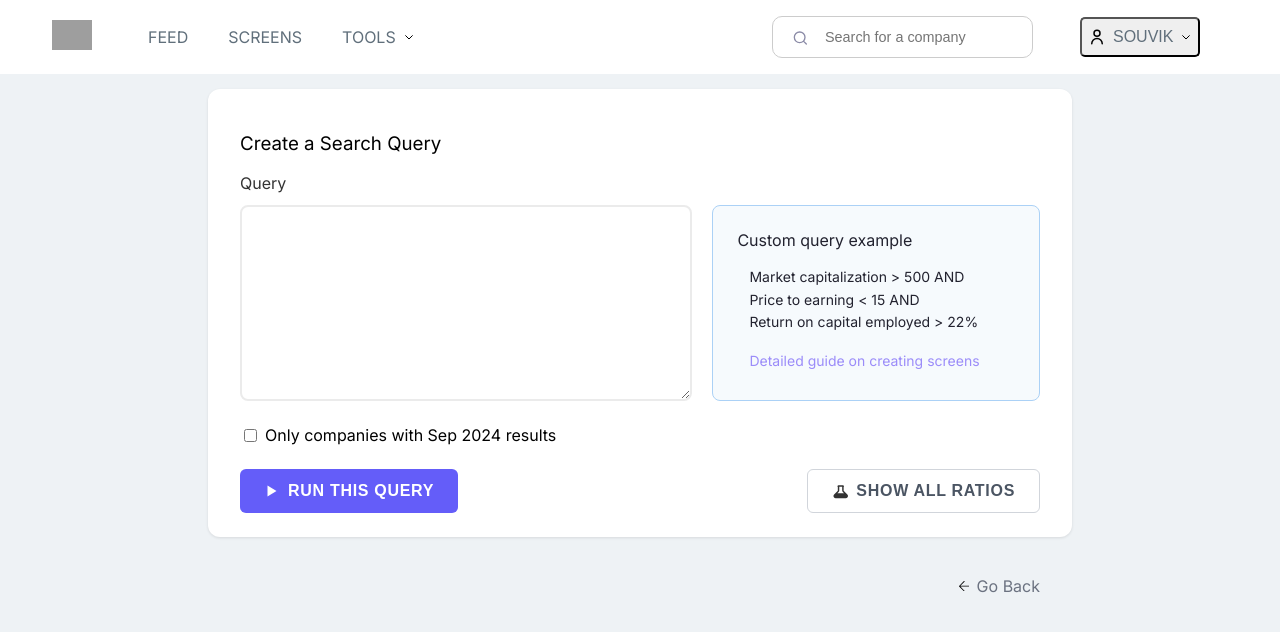
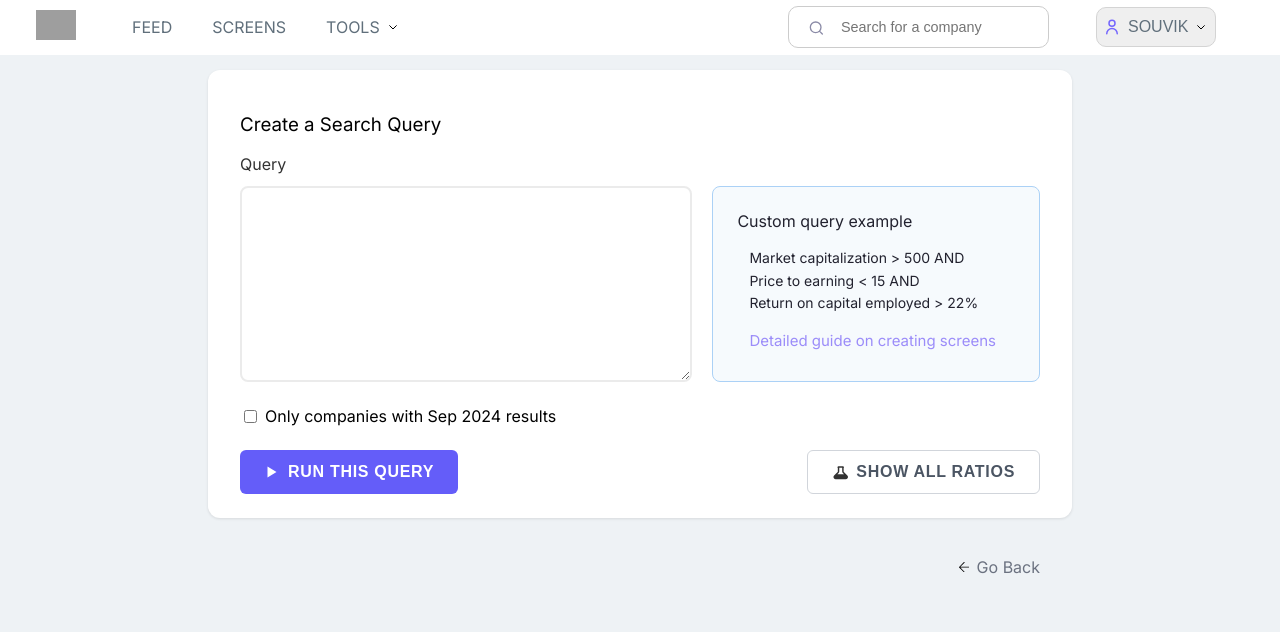
Before and after one commit to Souvik-Cyclic/Stock-Screening-Tool, a React (Create React App) app in the folder client/: page / in a window 1280 px wide. Shown: the top 632 px of the page. Built offline with nearby package versions, Linux system fonts and the light colour scheme; grey boxes are pictures that could not be loaded.

Commit message:
chore: minor home page UI improvements

```diff
--- a/client/src/styles/Navbar.css
+++ b/client/src/styles/Navbar.css
@@ -6,7 +6,7 @@ body {
   display: flex;
   justify-content: space-between;
   align-items: center;
-  padding: 1rem 2rem;
+  padding: 0.4rem 1rem;
   background-color: #ffffff;
 }
 
@@ -139,7 +139,8 @@ body {
 .navbar-user-btn{
   height: 40px;
   width: 120px;
-  border-radius: 5px;
+  border-radius: 10px;
+  border: 1px solid #d4d4d4;
 }
 
 .user-logo{
--- a/client/src/styles/SearchQuery.css
+++ b/client/src/styles/SearchQuery.css
@@ -52,7 +52,7 @@
 .guide-link {
     color: #9b8cf9;
     text-decoration: none;
-    font-size: 14px;
+    font-size: 15px;
     display: inline-block;
     margin-left: 12px;
 }
```
Also changed, not shown: client/src/assets/images/user.svg.
